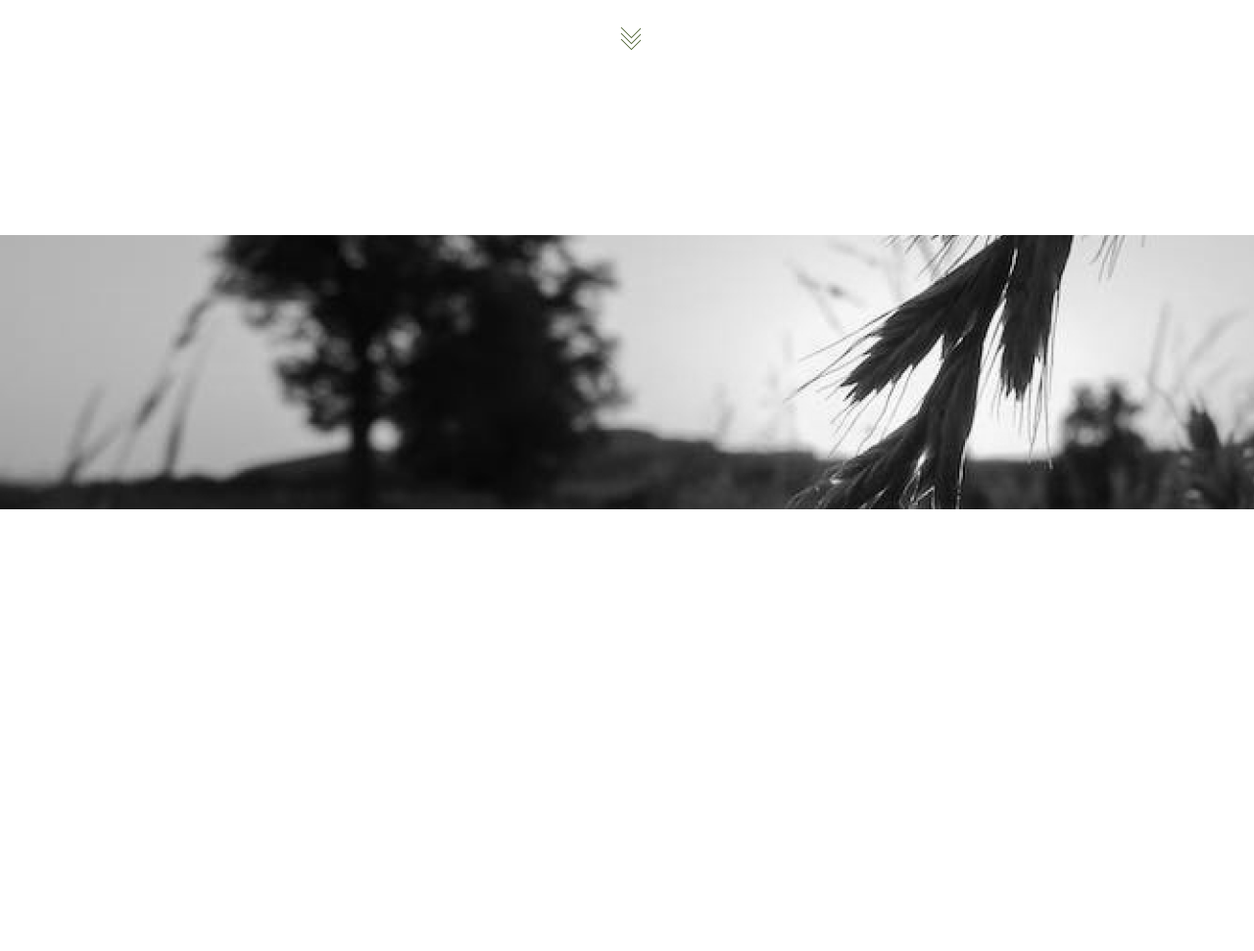
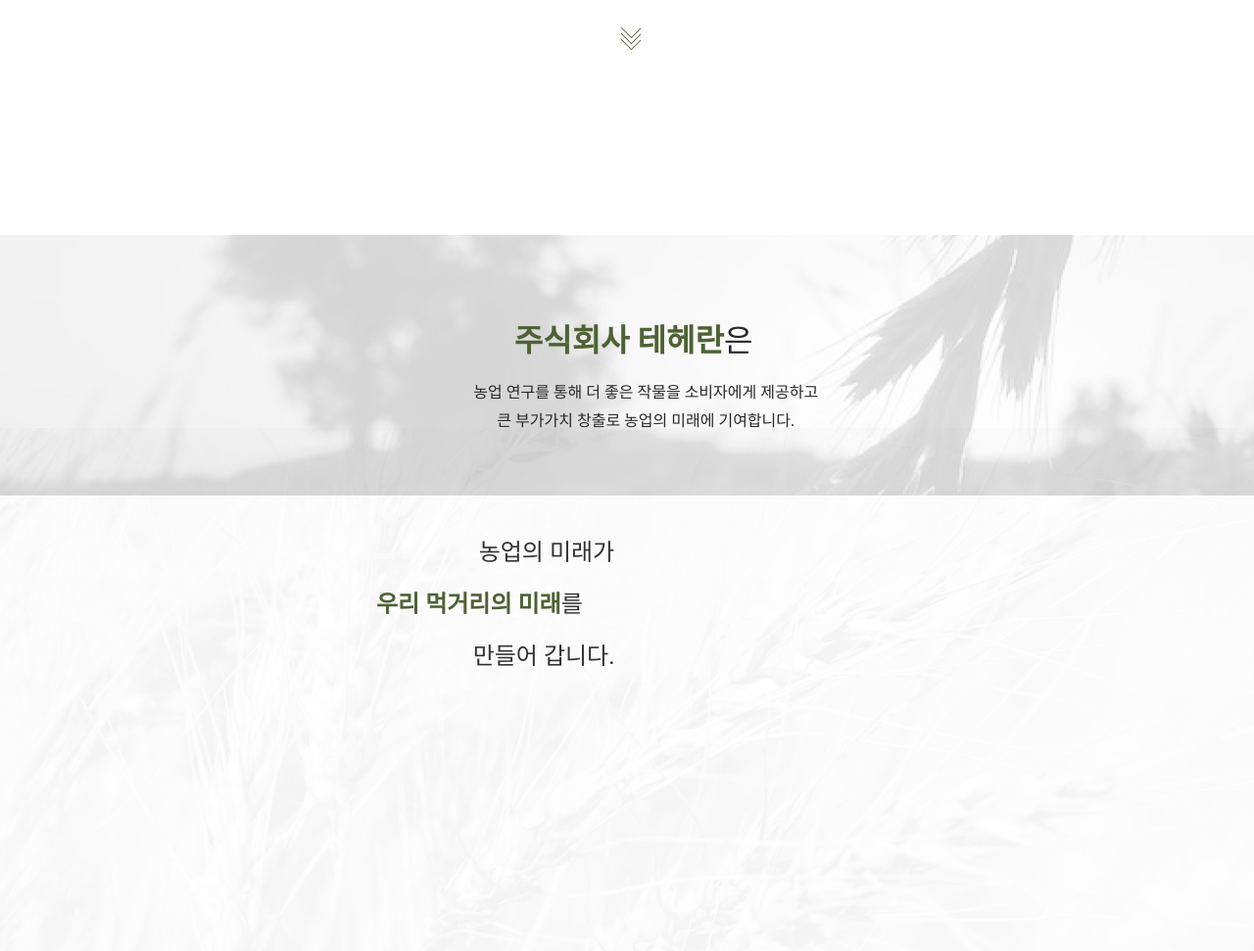
Before and after one commit to wscodefactory/tehran_pycharm, a Django app: page / in a window 1280 px wide; the page is wider, and only the part inside the window is pictured. Shown: the part 1043-2014 px from the top of that part at 98% size. Before the commit the page ends 1563 px from the top of that part, so only its background shows below. Run offline with Django 4.2, Linux system fonts and the light colour scheme.

Commit message:
메인 추가

```diff
--- a/index/templates/index.html
+++ b/index/templates/index.html
@@ -13,7 +13,7 @@
     {% include "menu_bar.html" %}
 
     <div id="wrapper"></div>
-    <div id="overlay"></div>
+    <div class="overlay"></div>
     <div id="TEHRAN">TEHRAN</div>
     <div id="ddd" class="flex-container">
       <div>
@@ -29,7 +29,21 @@
     <div class="blank">
       <div class="Group2"></div>
     </div>
-    <div class="banner1"></div>
+    <div class="banner1">
+      <div class="overlay2">
+        <div class="banner1-content1"><div class="font-color1">주식회사 테헤란</div>은</div>
+        <div class="banner1-content2">농업 연구를 통해 더 좋은 작물을 소비자에게 제공하고 <br> 큰 부가가치 창출로 농업의 미래에 기여합니다.</div>
+      </div>
+    </div>
+    <div class="banner2">
+      <div class="banner2-content1">농업의 미래가
+      <div class="banner2-content1-flex">
+      <div class="font-color1">우리 먹거리의 미래</div>를</div>
+      만들어 갑니다.
+      </div>
+    </div>
+
+
 
   </div>
 
--- a/static/css/main.css
+++ b/static/css/main.css
@@ -9,6 +9,8 @@ body{
 #wrapper {
 	position: relative;
 	height: 100vh;
+	width: 100%;
+	background: url(/static/images/background1.jpg);
 }
 
 #title {
@@ -16,18 +18,22 @@ body{
 }
 
 
-#wrapper {
-	width: 100%;
-	background: url(/static/images/background1.jpg);
-}
-
-#overlay {
+.overlay {
   position: absolute;
   top: 7.4%;
   left: 0;
   width: 100%;
   height: 100vh;
   background-color: rgba(0, 0, 0, 0.8);
+}
+
+.overlay2{
+	position: absolute;
+	top: 0%;
+	left: 0;
+	width: 100%;
+	height: 33.3vh;
+	background-color: rgba(255, 255, 255, 0.83);
 }
 
 #TEHRAN {
@@ -156,11 +162,79 @@ body{
 .banner1{
 	position: absolute;
 	width: 100%;
-	height: 35vh;
+	height: 33.3vh;
 	left: 0px;
 
 
 	background: url(/static/images/image2.png);
+}
+
+.banner1-content1{
+	display: flex;
+	position: absolute;
+	width: 22%;
+	height: 5.27%;
+	left: 41%;
+	top: 30%;
+
+	font-family: 'Pretendard';
+	font-style: normal;
+	font-size: 2.5vw;
+	line-height: 57px;
+	text-align: center;
+	color: #282828;
+}
+
+.banner1-content2{
+	position: absolute;
+	width: 31%;
+	height: 5.3%;
+	left: 36%;
+	top: 55%;
+
+	font-family: 'Pretendard';
+	font-style: normal;
+	font-weight: 400;
+	font-size: 1.25vw;
+	line-height: 29px;
+	text-align: center;
+	color: #282828;
+}
+
+.font-color1{
+	color: #4E6234;
+	font-weight: 700;
+}
+
+.banner2{
+	position: absolute;
+	width: 100%;
+	height: 66.75%;
+	top: 185%;
+
+	background: url(/static/images/image5.png);
+	transform: matrix(1, 0, 0, 1, 0, 0);
+
+	font-family: 'Pretendard';
+	font-style: normal;
+	font-weight: 400;
+	font-size: 1.875vw;
+	line-height: 53px;
+	text-align: right;
+
+	color: #313131;
+}
+
+.banner2-content1{
+	position: absolute;
+	width: 19%;
+	height: 14.7%;
+	left: 30%;
+	top: 19%;
+}
+
+.banner2-content1-flex{
+	display:flex
 }
 
 @media screen and (max-width: 412px) {
```
Also changed, not shown: static/images/image5.png (added).
